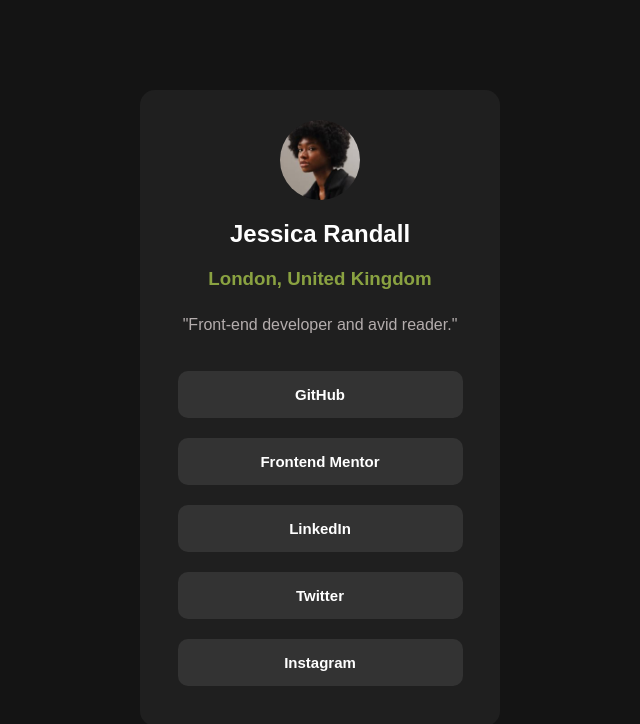
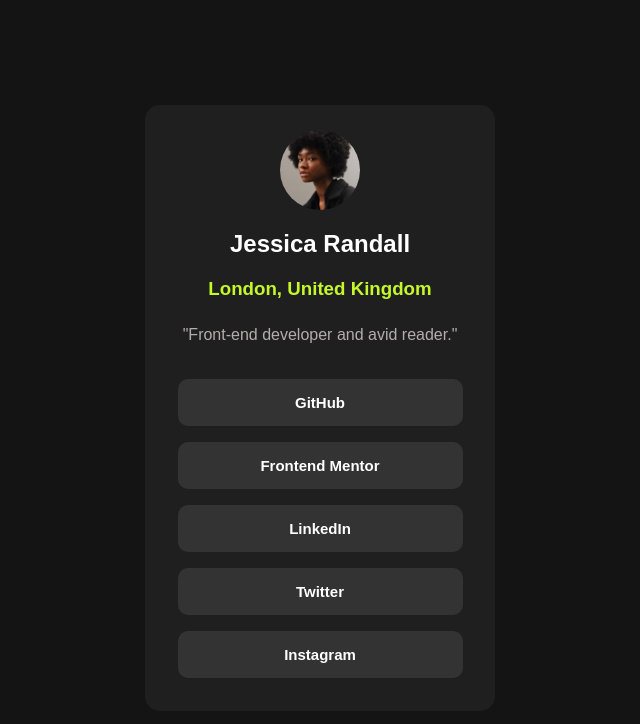
Before and after one commit to reemdalab/Social-links-profile, a website: page index.html in a window 1280 px wide. Shown: the whole page, without its empty margins (320-960 px from the left). Drawn offline with Linux system fonts and the light colour scheme.

Commit message:
adding files

```diff
--- a/styles.css
+++ b/styles.css
@@ -12,7 +12,7 @@
     align-items: center;
     justify-content: center;
     width: 300px;
-    padding: 30px;
+    padding: 25px;
     background-color: #1f1f1f;
     border-radius: 15px;
 }
@@ -29,7 +29,7 @@
 }
 .profile h3
 {
-   color:  #8AA241;
+   color:  #c4f82a;
    font-family: Arial, Helvetica, sans-serif;
    margin: 0;
    text-align: center;
@@ -47,7 +47,7 @@
     width: 95%;
     padding: 15px;
     border-radius: 10px;
-    margin: 10px;
+    margin: 8px;
     color: white;
     background-color: #333333;
     border: thin;
```
